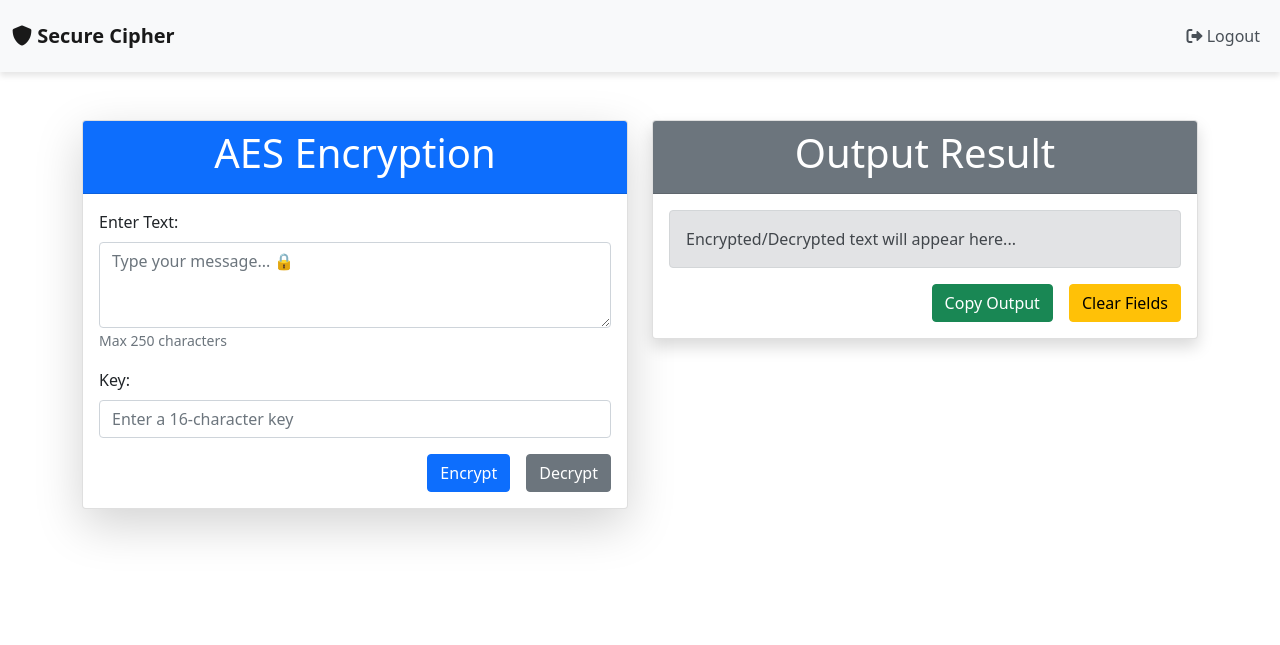
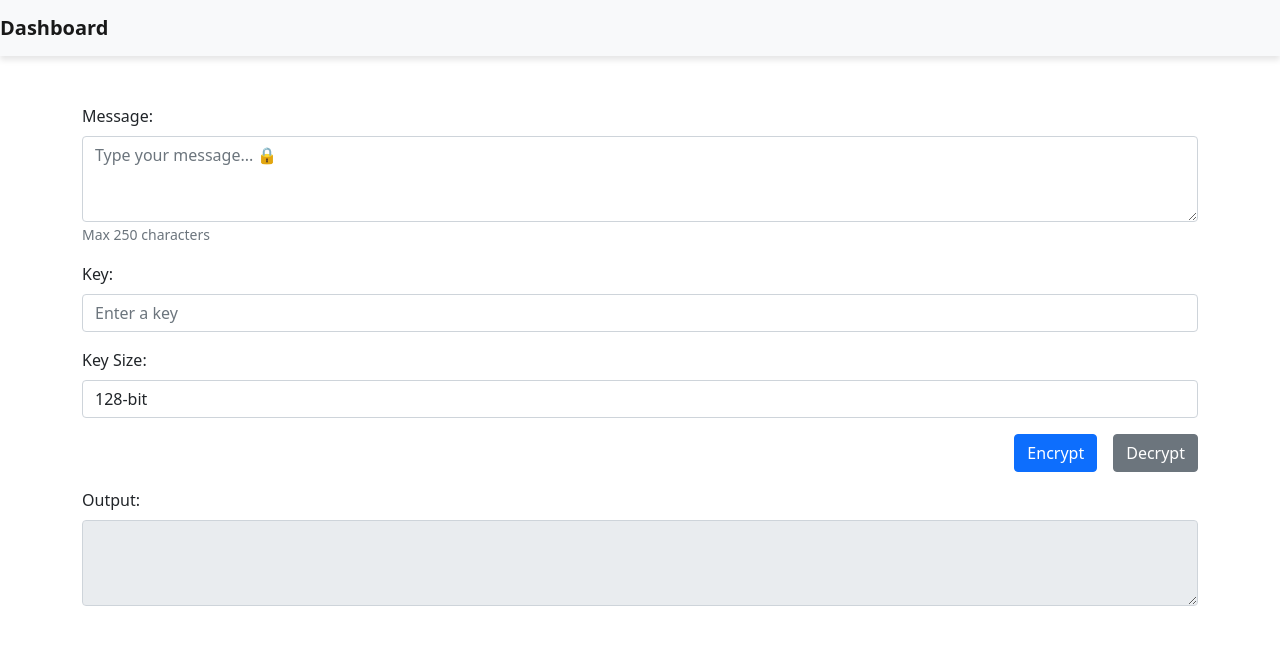
Before and after one commit to FirasKahlaoui/university-codes-and-tps, a Flask app: page /dashboard in a window 1280 px wide. Shown: the top 645 px of the page. Run offline with Flask 2, Linux system fonts and the light colour scheme; a user stored in the database is signed in; some libraries are stand-ins or nearby versions.

Commit message:
Add the 128 bits/192/256

```diff
--- a/Security/advanced_secure_app/app/templates/dashboard.html
+++ b/Security/advanced_secure_app/app/templates/dashboard.html
@@ -4,7 +4,7 @@
 <head>
     <meta charset="UTF-8">
     <meta name="viewport" content="width=device-width, initial-scale=1.0">
-    <title>AES Encryption Dashboard</title>
+    <title>Caesar Cipher Dashboard</title>
     <link href="https://cdn.jsdelivr.net/npm/bootstrap@5.1.3/dist/css/bootstrap.min.css" rel="stylesheet">
     <script src="https://code.jquery.com/jquery-3.6.0.min.js"></script>
     <script src="https://cdn.jsdelivr.net/npm/bootstrap@5.1.3/dist/js/bootstrap.bundle.min.js"></script>
@@ -43,61 +43,28 @@
 </head>
 
 <body>
-
-    <nav class="navbar navbar-expand-lg navbar-light bg-light py-3">
-        <div class="container-fluid">
-            <a class="navbar-brand" href="{{ url_for('index') }}">
-                <i class="fas fa-shield-alt"></i> Secure Cipher
-            </a>
-            <button class="navbar-toggler" type="button" data-bs-toggle="collapse" data-bs-target="#navbarNav"
-                aria-controls="navbarNav" aria-expanded="false" aria-label="Toggle navigation">
-                <span class="navbar-toggler-icon"></span>
-            </button>
-            <div class="collapse navbar-collapse" id="navbarNav">
-                <ul class="navbar-nav ms-auto">
-                    {% if current_user.is_authenticated %}
-                    <li class="nav-item">
-                        <a class="nav-link" href="{{ url_for('main.logout') }}">
-                            <i class="fas fa-sign-out-alt"></i> Logout
-                        </a>
-                    </li>
-                    {% else %}
-                    <li class="nav-item">
-                        <a class="nav-link active" href="{{ url_for('main.login') }}">
-                            <i class="fas fa-user-lock"></i> User Login
-                        </a>
-                    </li>
-                    <li class="nav-item">
-                        <a class="nav-link" href="{{ url_for('main.admin_login') }}">
-                            <i class="fas fa-user-shield"></i> Admin Login
-                        </a>
-                    </li>
-                    {% endif %}
-                </ul>
-            </div>
-        </div>
+    <nav class="navbar navbar-expand-lg navbar-light bg-light">
+        <a class="navbar-brand" href="#">Dashboard</a>
     </nav>
-
     <div class="container mt-5">
-        <div class="row">
-            <!-- Part 1: Input -->
-            <div class="col-md-6">
-                <div class="card shadow-lg">
-                    <div class="card-header text-center bg-primary text-white">
-                        <h2 class="display-6">AES Encryption</h2>
-                    </div>
-                    <div class="card-body">
         <div class="mb-3">
-                            <label for="message" class="form-label">Enter Text:</label>
+            <label for="message" class="form-label">Message:</label>
             <textarea class="form-control" id="message" rows="3" placeholder="Type your message... 🔒"
                 maxlength="250"></textarea>
             <small id="charCount" class="form-text text-muted">Max 250 characters</small>
         </div>
         <div class="mb-3">
             <label for="key" class="form-label">Key:</label>
-                            <input type="text" class="form-control" id="key" placeholder="Enter a 16-character key">
-                            <div id="keyError" class="text-danger mt-2" style="display: none;">Please enter a valid key.
+            <input type="text" class="form-control" id="key" placeholder="Enter a key">
+            <div id="keyError" class="text-danger mt-2" style="display: none;">Please enter a valid key.</div>
         </div>
+        <div class="mb-3">
+            <label for="keySize" class="form-label">Key Size:</label>
+            <select class="form-control" id="keySize">
+                <option value="128">128-bit</option>
+                <option value="192">192-bit</option>
+                <option value="256">256-bit</option>
+            </select>
         </div>
         <div class="d-grid gap-2 d-md-flex justify-content-md-end">
             <button class="btn btn-primary me-md-2" onclick="encryptMessage()">
@@ -109,45 +76,30 @@
                     aria-hidden="true" style="display: none;"></span>
             </button>
         </div>
+        <div class="mt-3">
+            <label for="output" class="form-label">Output:</label>
+            <textarea class="form-control" id="output" rows="3" readonly></textarea>
         </div>
     </div>
-            </div>
+    <script>
+        function showSpinner(id) {
+            document.getElementById(id).style.display = 'inline-block';
+        }
 
-            <!-- Part 2: Output Result -->
-            <div class="col-md-6">
-                <div class="card shadow">
-                    <div class="card-header text-center bg-secondary text-white">
-                        <h2 class="display-6">Output Result</h2>
-                    </div>
-                    <div class="card-body">
-                        <div id="output" class="alert alert-secondary text-break" role="alert">
-                            Encrypted/Decrypted text will appear here...
-                        </div>
-                        <div class="d-grid gap-2 d-md-flex justify-content-md-end">
-                            <button class="btn btn-success me-md-2" onclick="copyOutput()">Copy Output</button>
-                            <button class="btn btn-warning" onclick="clearFields()">Clear Fields</button>
-                        </div>
-                    </div>
-                </div>
-            </div>
-        </div>
-    </div>
-
-    <script>
-        document.getElementById('message').addEventListener('input', function () {
-            const charCount = document.getElementById('charCount');
-            charCount.innerText = `${this.value.length}/250 characters`;
-        });
+        function hideSpinner(id) {
+            document.getElementById(id).style.display = 'none';
+        }
 
         function encryptMessage() {
             showSpinner('encryptSpinner');
             setTimeout(() => {
                 const message = document.getElementById('message').value;
                 const key = document.getElementById('key').value;
+                const keySize = parseInt(document.getElementById('keySize').value);
                 const keyError = document.getElementById('keyError');
-                if (key.length === 16) {
+                if (key.length > 0) {
                     keyError.style.display = 'none';
-                    const encryptedMessage = CryptoJS.AES.encrypt(message, key).toString();
+                    const encryptedMessage = CryptoJS.AES.encrypt(message, CryptoJS.enc.Utf8.parse(key.padEnd(keySize / 8, '\0').slice(0, keySize / 8))).toString();
                     document.getElementById('output').innerText = encryptedMessage;
                 } else {
                     keyError.style.display = 'block';
@@ -159,12 +111,13 @@
         function decryptMessage() {
             showSpinner('decryptSpinner');
             setTimeout(() => {
-                const message = document.getElementById('output').innerText;
+                const message = document.getElementById('output').value;
                 const key = document.getElementById('key').value;
+                const keySize = parseInt(document.getElementById('keySize').value);
                 const keyError = document.getElementById('keyError');
-                if (key.length === 16) {
+                if (key.length > 0) {
                     keyError.style.display = 'none';
-                    const decryptedMessage = CryptoJS.AES.decrypt(message, key).toString(CryptoJS.enc.Utf8);
+                    const decryptedMessage = CryptoJS.AES.decrypt(message, CryptoJS.enc.Utf8.parse(key.padEnd(keySize / 8, '\0').slice(0, keySize / 8))).toString(CryptoJS.enc.Utf8);
                     document.getElementById('output').innerText = decryptedMessage;
                 } else {
                     keyError.style.display = 'block';
@@ -172,35 +125,7 @@
                 hideSpinner('decryptSpinner');
             }, 500);
         }
-
-        // Show a loading spinner
-        function showSpinner(id) {
-            document.getElementById(id).style.display = 'inline-block';
-        }
-
-        // Hide a loading spinner
-        function hideSpinner(id) {
-            document.getElementById(id).style.display = 'none';
-        }
-
-        // Copy output to clipboard
-        function copyOutput() {
-            const outputText = document.getElementById('output').innerText;
-            navigator.clipboard.writeText(outputText).then(() => {
-                alert('Output copied to clipboard!');
-            });
-        }
-
-        // Clear fields
-        function clearFields() {
-            document.getElementById('message').value = '';
-            document.getElementById('key').value = '';
-            document.getElementById('output').innerText = 'Encrypted/Decrypted text will appear here...';
-            document.getElementById('keyError').style.display = 'none';
-            document.getElementById('charCount').innerText = '0/250 characters';
-        }
     </script>
-
 </body>
 
 </html>
```
Also changed, not shown: Security/advanced_secure_app/app/utils.py (+5 -9 lines), Security/advanced_secure_app/app/site.db, 1 other file. Lines whose indentation alone changed are shown as unchanged.
